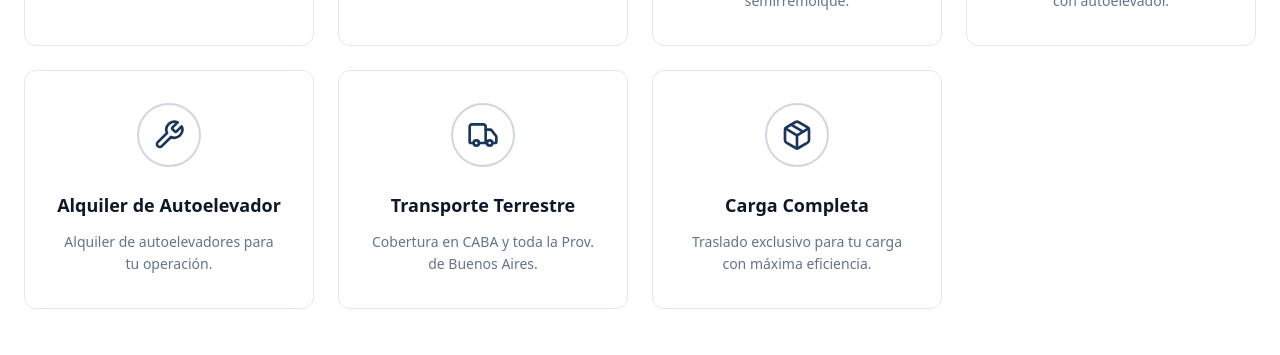
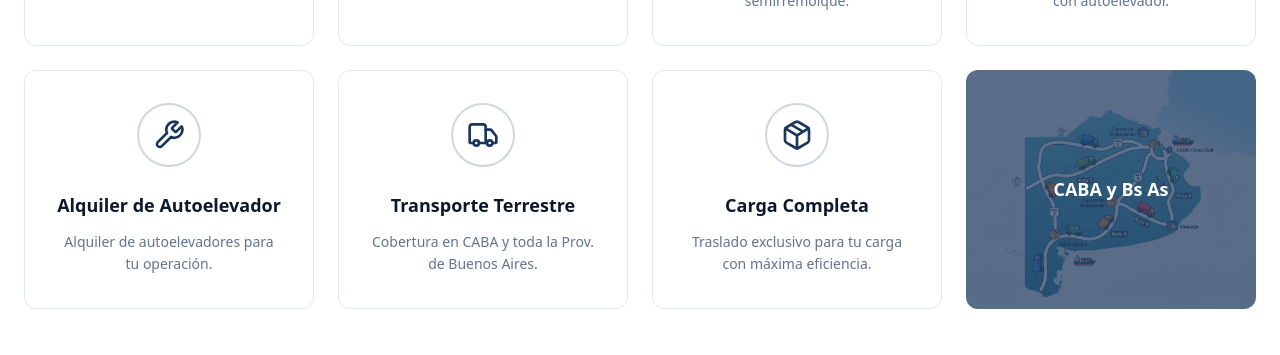
Before and after one commit to pablosingh/transporte_mariela, a React (Vite) app: page / in a window 1280 px wide. Shown: the part 1362-1717 px from the top of the page. Built offline with nearby package versions, Linux system fonts and the light colour scheme; grey boxes are pictures that could not be loaded.

Commit message:
Servicio de Cobertura en Bs As como caricatura

```diff
--- a/src/components/Services.jsx
+++ b/src/components/Services.jsx
@@ -1,6 +1,7 @@
 import { Truck, Package, Container, ArrowUpDown, Car, Forklift, Wrench } from "lucide-react";
 import servicios1 from "../assets/servicios_01a.png";
 import servicios2 from "../assets/servicios_02a.png";
+import bsasImg from "../assets/bsas.png";
 
 const services = [
   {
@@ -38,6 +39,11 @@ const services = [
     title: "Carga Completa",
     text: "Traslado exclusivo para tu carga con máxima eficiencia.",
   },
+  {
+    isImageCard: true,
+    image: bsasImg,
+    title: "CABA y Bs As",
+  },
 ];
 
 export default function Services() {
@@ -60,7 +66,25 @@ export default function Services() {
         </div>
 
         <div className="grid gap-6 sm:grid-cols-2 lg:grid-cols-3 xl:grid-cols-4">
-          {services.map((service, i) => (
+          {services.map((service, i) =>
+            service.isImageCard ? (
+              <div
+                key={i}
+                className="group relative overflow-hidden rounded-xl transition duration-300 hover:-translate-y-2 hover:shadow-lg"
+              >
+                <img
+                  src={service.image}
+                  alt={service.title}
+                  className="absolute inset-0 h-full w-full object-cover"
+                />
+                <div className="absolute inset-0 bg-[#1a365d]/70 transition group-hover:bg-[#1a365d]/80" />
+                <div className="relative flex h-full min-h-[220px] flex-col items-center justify-center p-8 text-center">
+                  <h3 className="text-lg font-extrabold text-white">
+                    {service.title}
+                  </h3>
+                </div>
+              </div>
+            ) : (
               <div
                 key={i}
                 className="group rounded-xl border border-slate-200 bg-white p-8 text-center transition duration-300 hover:-translate-y-2 hover:border-[#1a365d]/30 hover:shadow-lg"
@@ -75,7 +99,8 @@ export default function Services() {
                   {service.text}
                 </p>
               </div>
-          ))}
+            )
+          )}
         </div>
 
         <div className="mt-12 grid gap-6 sm:grid-cols-2">
```
Also changed, not shown: src/assets/bsas.png (added). Lines whose indentation alone changed are shown as unchanged.
